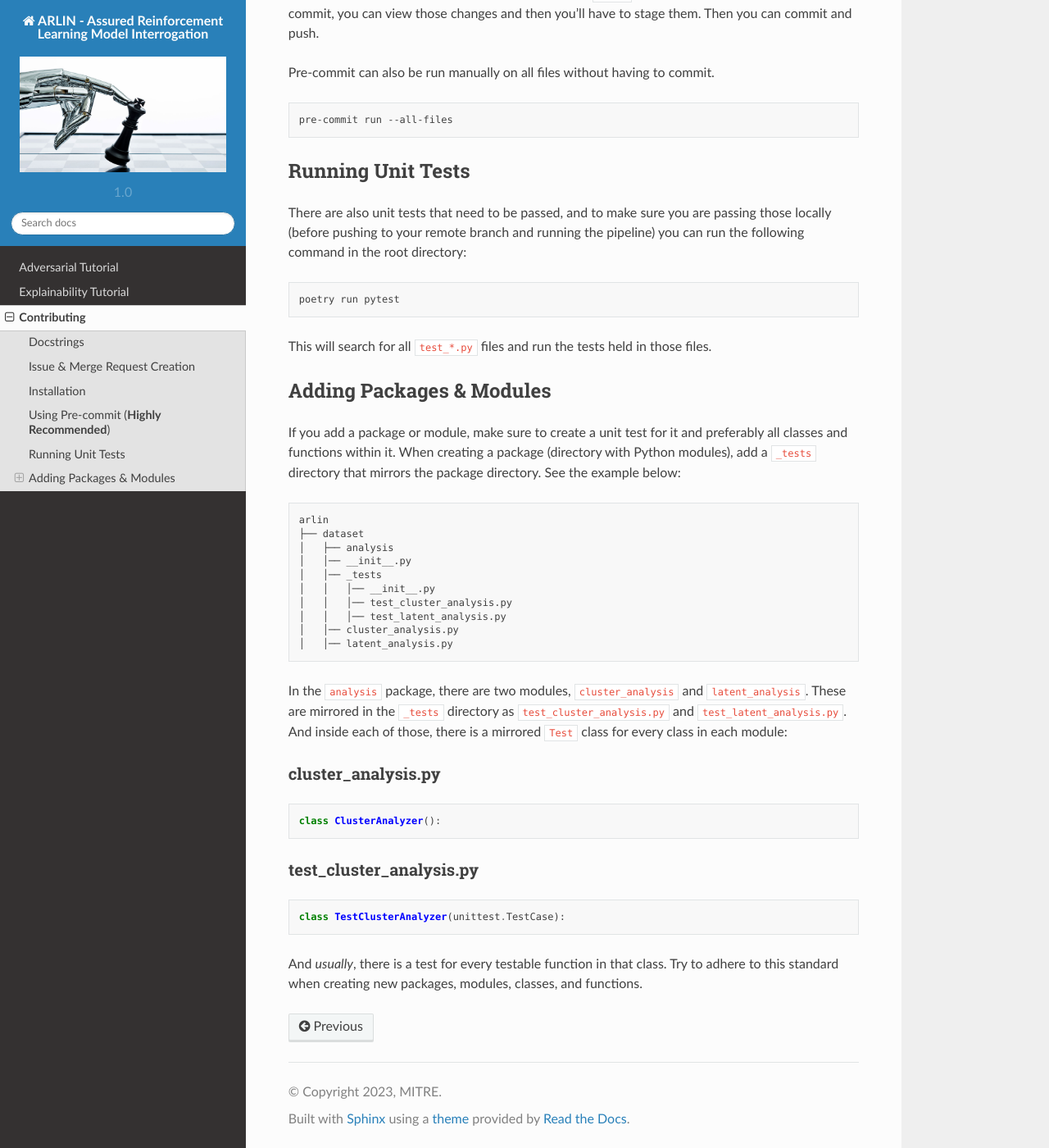
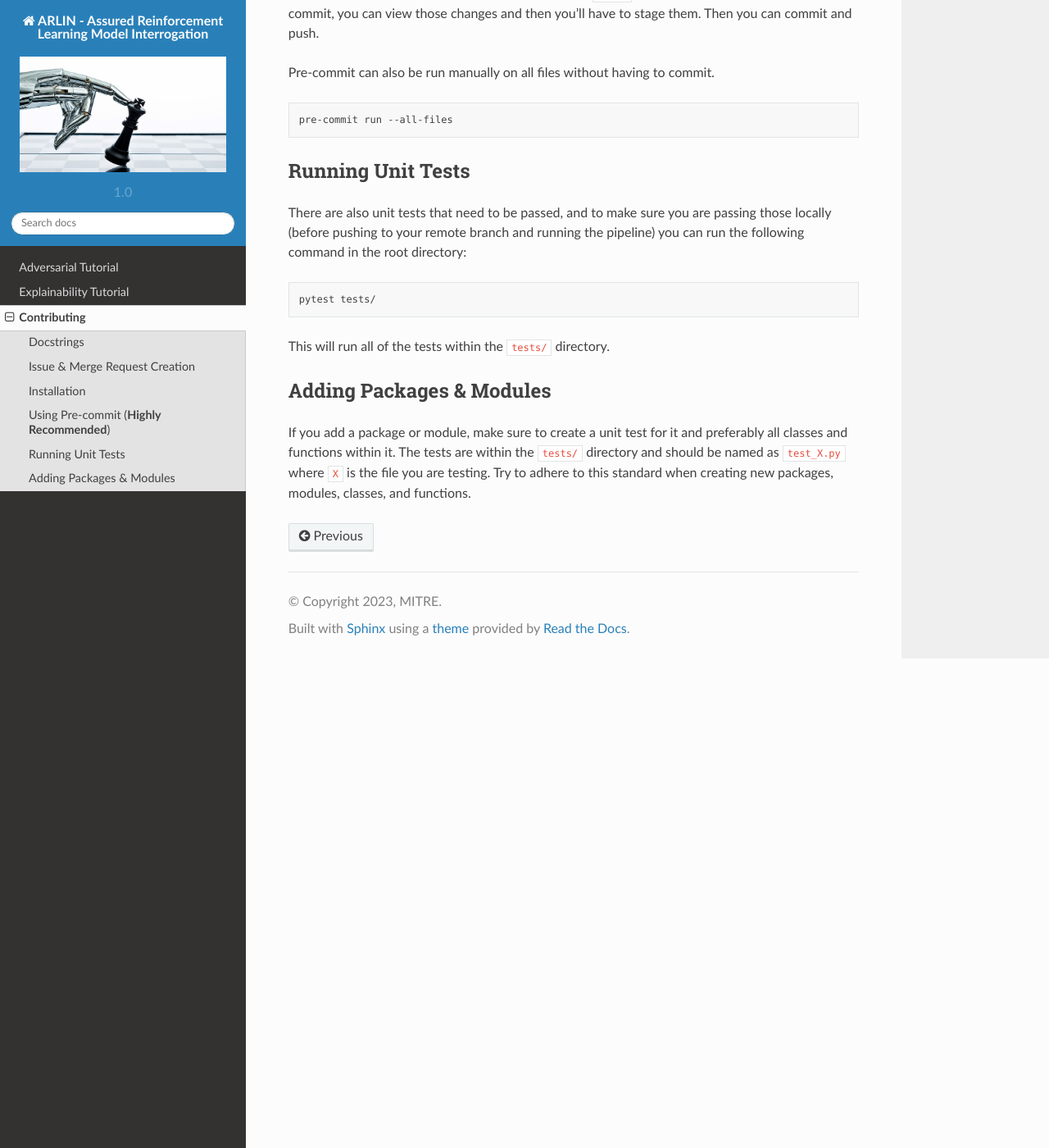
Before and after one commit to mitre/arlin, a Sphinx documentation site: the page built from docs/source/contributing.md, in a window 1280 px wide and 1400 px high, scrolled down 1814 px. Shown: the whole window at 82% size. Built offline with Sphinx 7.4.7 and the Read the Docs theme 2.0.0, drawn with Linux system fonts in a browser that asks for light colours.

Commit message:
fixing docs for tests

````diff
--- a/docs/source/contributing.md
+++ b/docs/source/contributing.md
@@ -100,44 +100,14 @@ locally (before pushing to your remote branch and running the pipeline) you can
 following command in the root directory:
 
 ```shell
-poetry run pytest
+pytest tests/
 ```
 
-This will search for all `test_*.py` files and run the tests held in those files.
+This will run all of the tests within the `tests/` directory.
 
 ## Adding Packages & Modules
 
 If you add a package or module, make sure to create a unit test for it and preferably all
-classes and functions within it. When creating a package (directory with Python modules),
-add a `_tests` directory that mirrors the package directory. See the example below:
-
-```
-arlin
-├── dataset
-│   ├── analysis
-│   │── __init__.py
-│   │── _tests
-│   │   │── __init__.py
-│   │   │── test_cluster_analysis.py
-│   │   │── test_latent_analysis.py
-│   │── cluster_analysis.py
-│   │── latent_analysis.py
-```
-
-In the `analysis` package, there are two modules, `cluster_analysis` and
-`latent_analysis`. These are mirrored in the `_tests` directory as
-`test_cluster_analysis.py` and `test_latent_analysis.py`. And inside each of those, there
-is a mirrored `Test` class for every class in each module:
-
-### cluster_analysis.py
-```python
-class ClusterAnalyzer():
-```
-
-### test_cluster_analysis.py
-```python
-class TestClusterAnalyzer(unittest.TestCase):
-```
-
-And *usually*, there is a test for every testable function in that class. Try to adhere
-to this standard when creating new packages, modules, classes, and functions.
+classes and functions within it. The tests are within the `tests/` directory and should
+be named as `test_X.py` where `X` is the file you are testing. Try to adhere to this
+standard when creating new packages, modules, classes, and functions.
````
